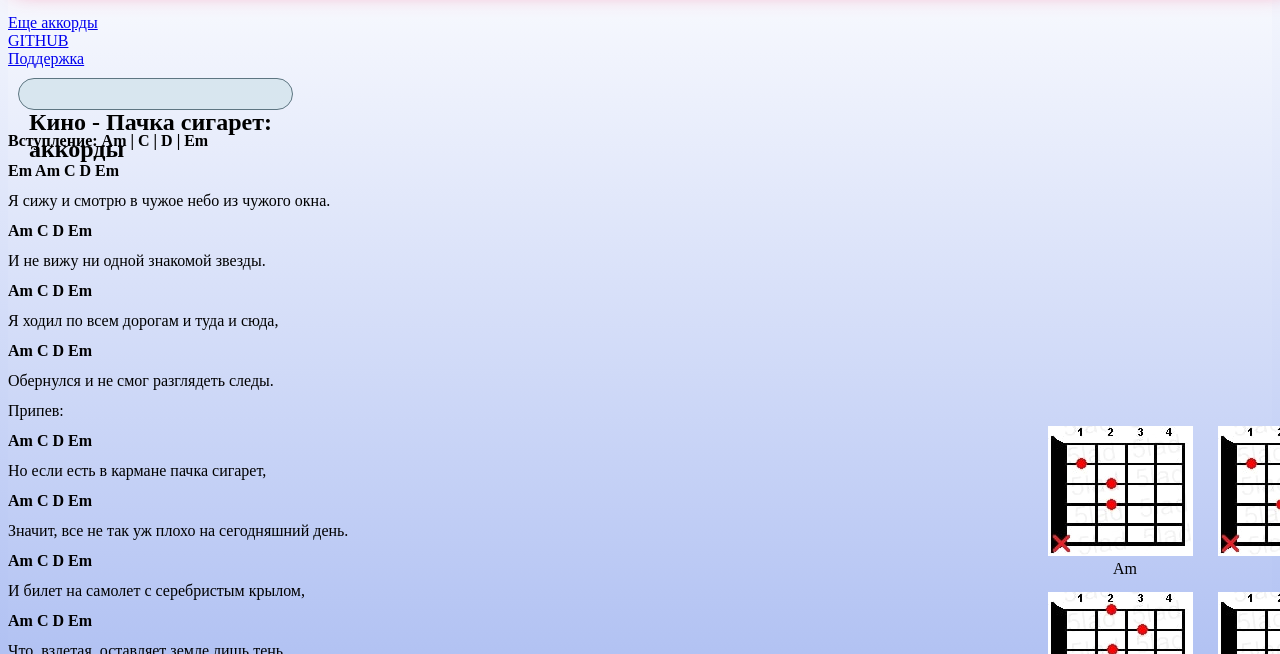
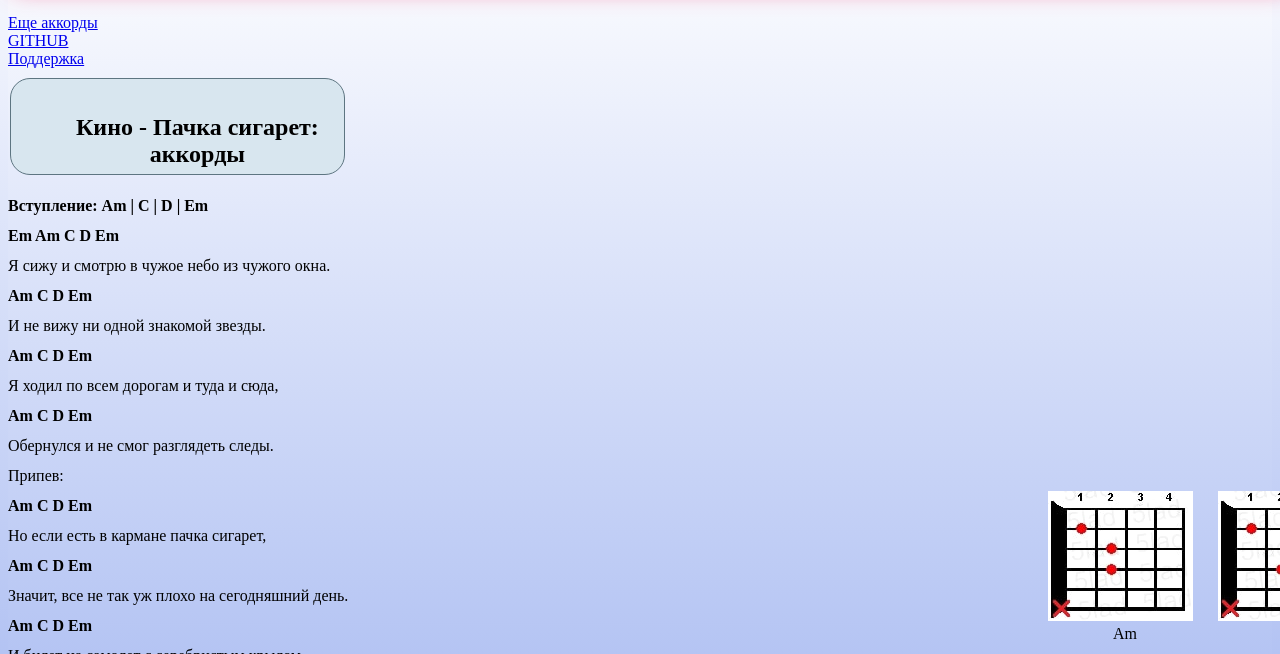
Before and after one commit to Rustam5873/rustamayushev, a plain HTML site: page index.html in a window 1280 px wide. Shown: the part 115-769 px from the top of the page. Drawn offline with Linux system fonts and the light colour scheme.

Commit message:
Update main.css

```diff
--- a/main.css
+++ b/main.css
@@ -41,8 +41,9 @@ div{
 	border: 1px solid #5D7581;
 	width: 20%;
 	height: 10px;
-	margin: 10px 10px;
-	padding: 10px;
+	margin: 10px 2px;
+	padding: 15px 20px 70px 60px;
+	text-align: center;
 	border-radius: 20px;
 }
 body,html{
```
